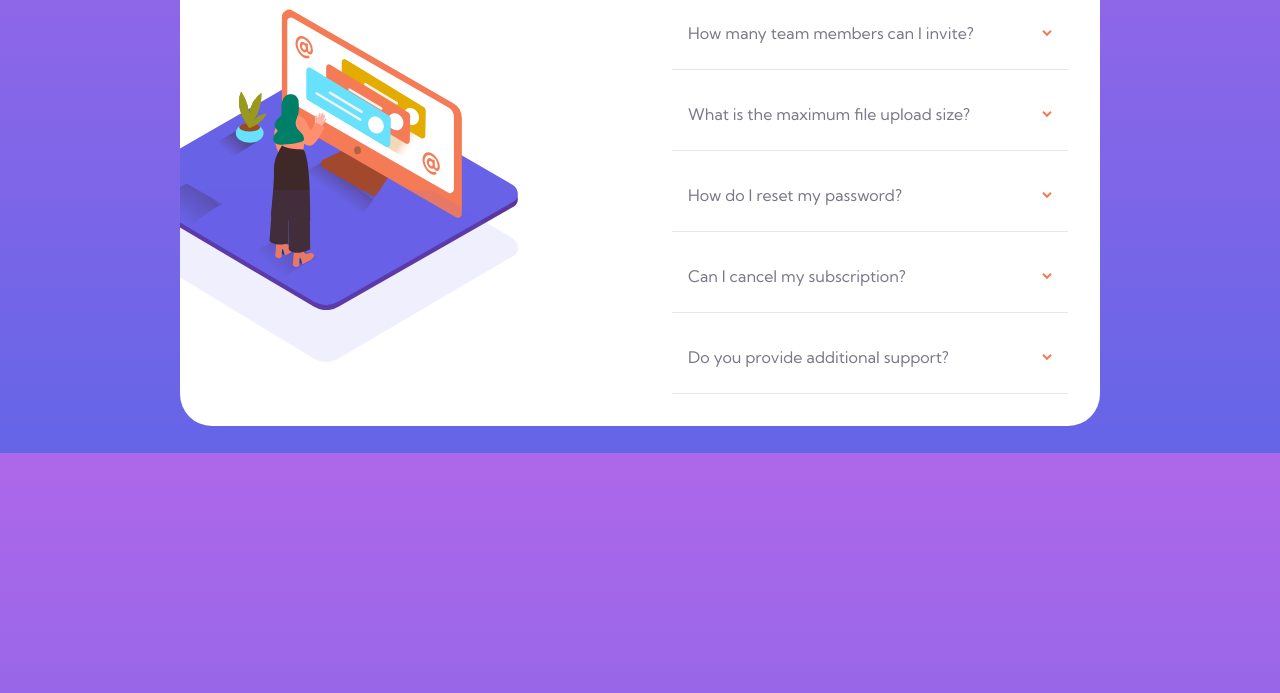
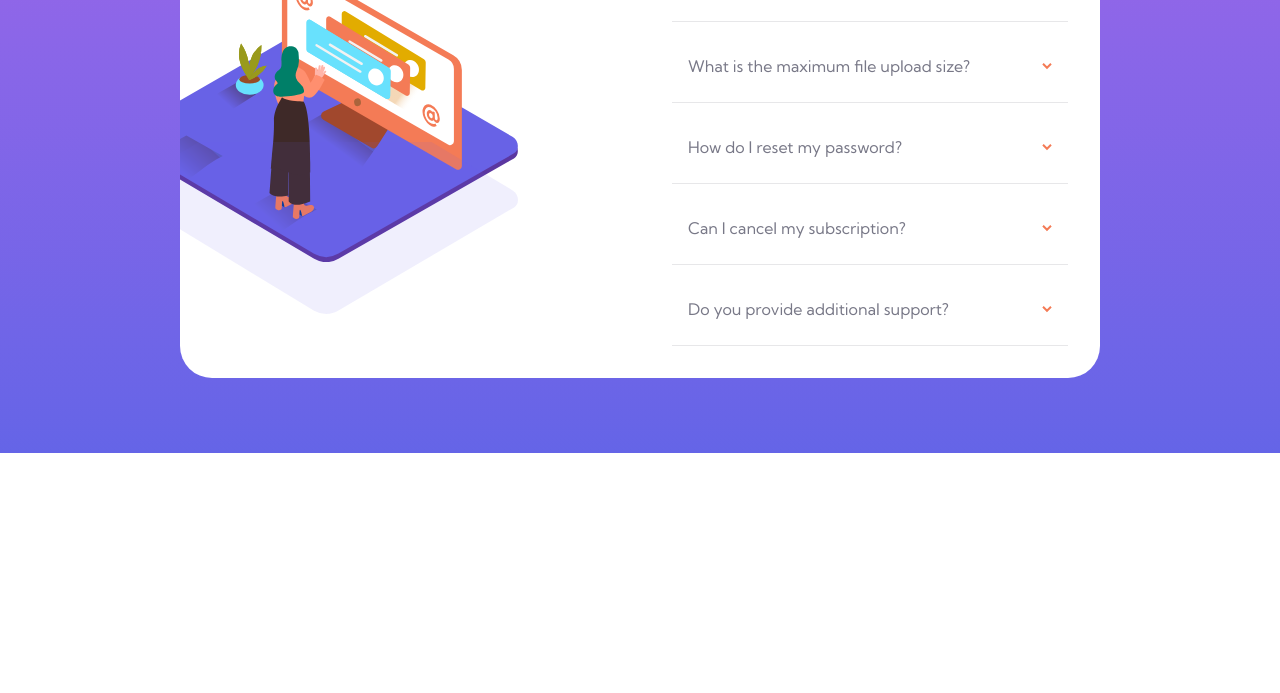
Before and after one commit to javelwill/fem-faq-accordion-card, a plain HTML site: page index.html in a window 1280 px wide. Shown: the part 347-1040 px from the top of the page. After the commit the page ends 800 px from the top, so only its background shows below. Drawn offline with Linux system fonts and the light colour scheme.

Commit message:
fix spacing issues

```diff
--- a/style.css
+++ b/style.css
@@ -78,10 +78,10 @@ body {
   font-size: var(--fs-normal);
   font-family: var(--ff-normal);
   background: linear-gradient(to bottom, var(--soft-violet), var(--soft-blue));
-  margin-top: 15em;
+}
 
-  /* display: grid;
-  place-content: safe center; */
+main {
+  padding-top: 12em;
 }
 
 
@@ -91,7 +91,6 @@ body {
   border-radius: 2em;
   max-width: 436px;
   margin: 0 auto;
-  margin-top: 8em;
   padding: 2em;
   display: grid;
   gap: 4em
```
